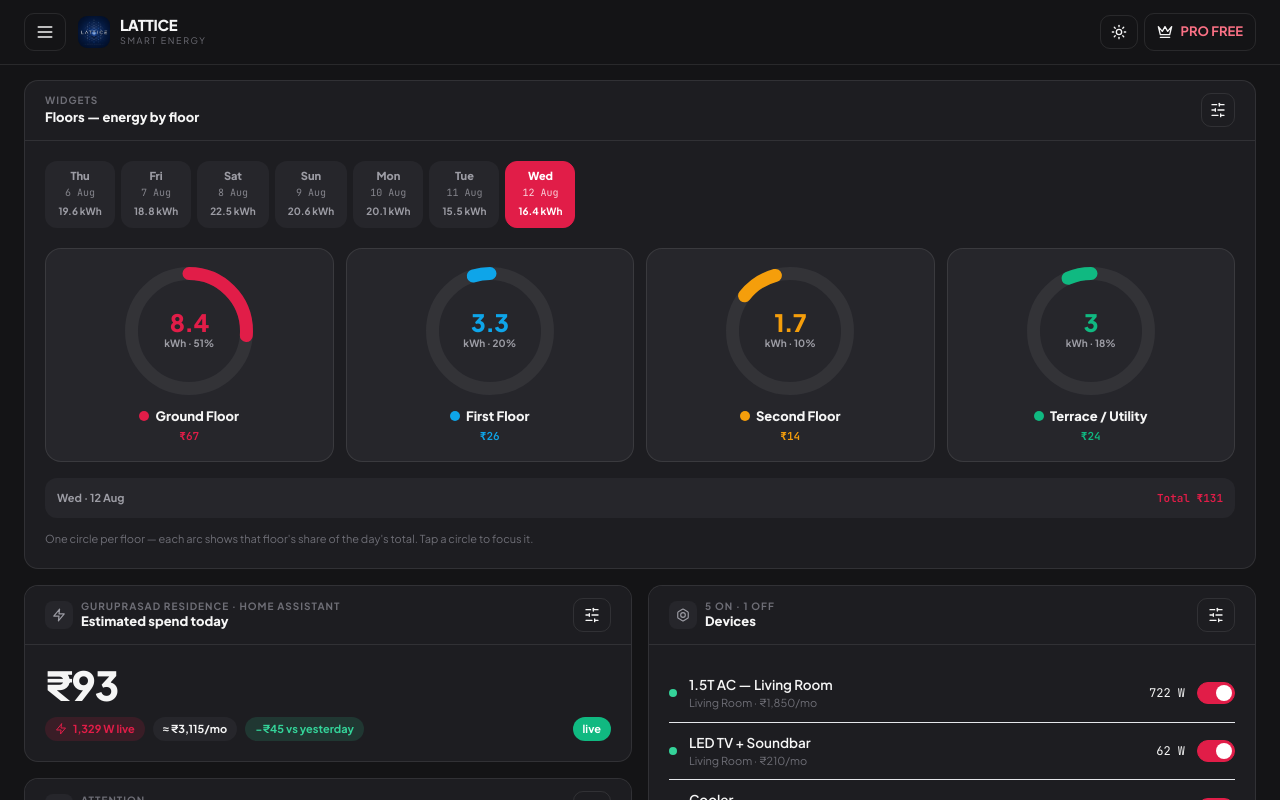
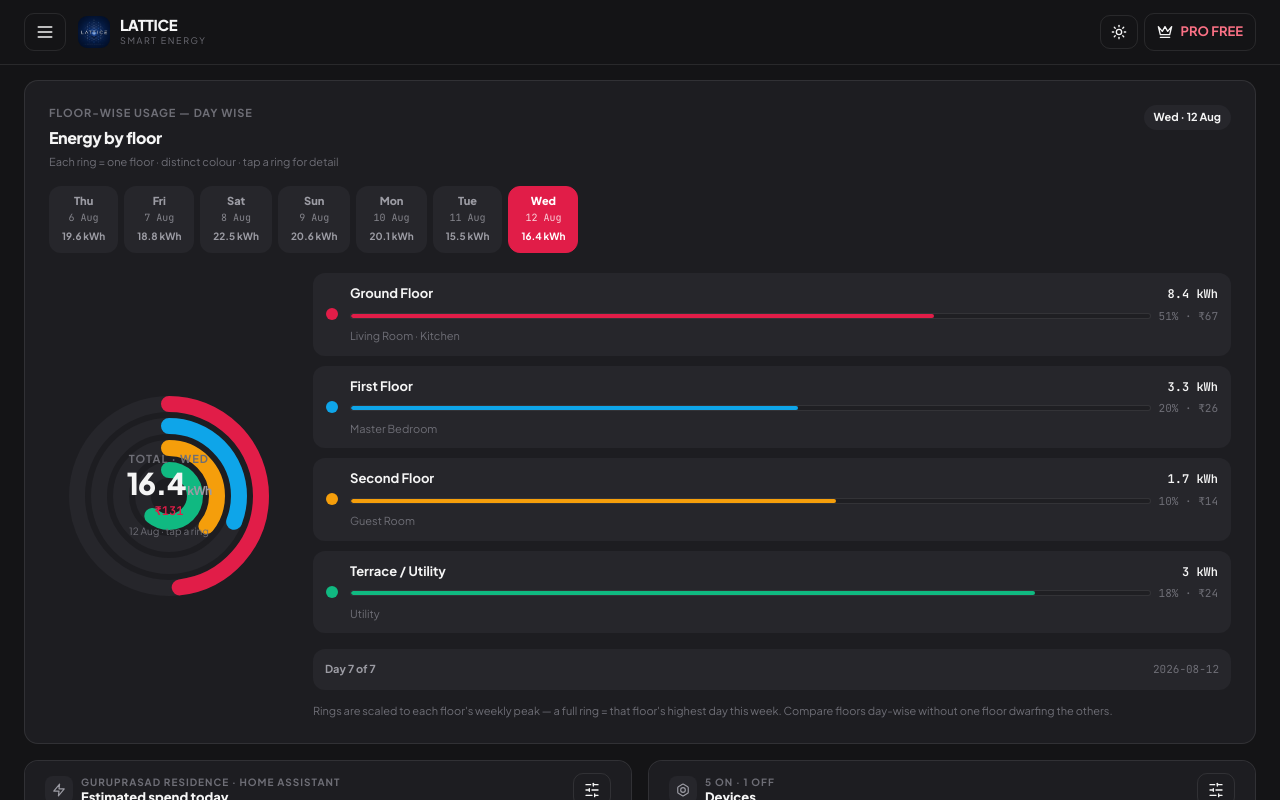
Before and after one commit to dudeling-codebot/Lattice--Opensource, a React (Vite) app: page /#/ in a window 1280 px wide. Shown: the top 800 px of the page. Built offline with nearby package versions, Linux system fonts and the light colour scheme.

Commit message:
fix: floors as single concentric widget with per-floor highlight, fix Utility room toggle to handle paused washing machine

```diff
--- a/src/components/FloorCircular.jsx
+++ b/src/components/FloorCircular.jsx
@@ -1,61 +1,5 @@
 import { useState, useMemo } from 'react';
 import { FLOORS, FLOOR_DAILY_RECORDS } from '../data/mockData.js';
-
-const SIZE = 132;
-const STROKE = 13;
-const R = (SIZE - STROKE) / 2 - 2;
-const CIRC = 2 * Math.PI * R;
-
-function FloorRing({ floor, kwh, cost, total, focused, selected, onSelect }) {
-  const pct = total > 0 ? Math.round((kwh / total) * 100) : 0;
-  const dim = selected && !focused ? 0.35 : 1;
-  const arc = Math.max(0.035 * CIRC, kwh * (CIRC / Math.max(total, 1)));
-
-  return (
-    <button
-      onClick={() => onSelect(focused ? null : floor.id)}
-      className="flex flex-col items-center gap-2.5 rounded-2xl p-4 border transition-all"
-      style={{
-        background: focused ? floor.soft : 'var(--surface-2)',
-        borderColor: focused ? floor.color : 'var(--border)',
-        opacity: dim,
-      }}
-    >
-      <div className="relative" style={{ width: SIZE, height: SIZE }}>
-        <svg width={SIZE} height={SIZE} viewBox={`0 0 ${SIZE} ${SIZE}`} className="block">
-          {/* track */}
-          <circle cx={SIZE / 2} cy={SIZE / 2} r={R} fill="none" stroke="rgba(255,255,255,0.06)" strokeWidth={STROKE} />
-          {/* value arc */}
-          <circle
-            cx={SIZE / 2}
-            cy={SIZE / 2}
-            r={R}
-            fill="none"
-            stroke={floor.color}
-            strokeWidth={focused ? STROKE + 2 : STROKE}
-            strokeLinecap="round"
-            strokeDasharray={`${arc} ${CIRC}`}
-            strokeDashoffset={CIRC * 0.25}
-            transform={`rotate(-90 ${SIZE / 2} ${SIZE / 2})`}
-            style={{ transition: 'stroke-dasharray 0.4s ease, stroke-width 0.15s ease' }}
-          />
-        </svg>
-        <div className="absolute inset-0 flex flex-col items-center justify-center text-center">
-          <p className="text-[24px] font-black leading-none tracking-tight" style={{ color: floor.color }}>{kwh}</p>
-          <p className="text-[10px] font-bold text-muted mt-0.5">kWh · {pct}%</p>
-        </div>
-      </div>
-
-      <div className="w-full text-center">
-        <p className="text-[13px] font-extrabold truncate flex items-center justify-center gap-1.5">
-          <span className="w-2.5 h-2.5 rounded-full shrink-0" style={{ background: floor.color }} />
-          {floor.name}
-        </p>
-        <p className="text-[11px] font-mono font-bold mt-0.5" style={{ color: floor.color }}>₹{cost?.toLocaleString('en-IN') ?? cost}</p>
-      </div>
-    </button>
-  );
-}
 
 export default function FloorCircular() {
   const [dayIdx, setDayIdx] = useState(FLOOR_DAILY_RECORDS.length - 1);
@@ -63,19 +7,50 @@ export default function FloorCircular() {
 
   const days = FLOOR_DAILY_RECORDS;
   const selectedDay = days[dayIdx];
+
+  // max per floor across all days for normalisation (so rings have comparable arc length)
+  const maxPerFloor = useMemo(() => {
+    const m = {};
+    FLOORS.forEach(f => {
+      m[f.id] = Math.max(...days.map(d => d.floors[f.id].kwh), 1);
+    });
+    return m;
+  }, [days]);
+
+  const size = 240;
+  const center = size / 2;
+  const ringWidth = 16;
+  const gap = 6;
+  // radii from outer to inner
+  const baseRadius = 92;
+
   const total = selectedDay.totalKwh;
+  const focal = selectedFloor ? FLOORS.find(f => f.id === selectedFloor) : null;
+  const focalData = selectedFloor ? selectedDay.floors[selectedFloor] : null;
+  const focalPct = focalData ? Math.round((focalData.kwh / total) * 100) : 0;
 
   return (
+    <div className="card p-5 sm:p-6">
+      <div className="flex items-start justify-between gap-3 mb-4">
         <div>
+          <p className="label">Floor-wise usage — day wise</p>
+          <h3 className="text-[16px] font-extrabold tracking-tight mt-1">Energy by floor</h3>
+          <p className="text-[11px] text-faint mt-1">Each ring = one floor · distinct colour · tap a ring for detail</p>
+        </div>
+        <span className="hidden sm:inline-flex chip shrink-0" style={{ background: 'var(--surface-2)' }}>
+          {selectedDay.label} · {selectedDay.dateLabel}
+        </span>
+      </div>
+
       {/* Day selector */}
-      <div className="flex gap-1.5 overflow-x-auto pb-3 -mx-1 px-1" style={{ scrollbarWidth: 'thin' }}>
+      <div className="flex gap-1.5 overflow-x-auto pb-3 -mx-1 px-1 scrollbar-thin" style={{ scrollbarWidth: 'thin' }}>
         {days.map((d, i) => {
           const active = i === dayIdx;
           return (
             <button
               key={d.iso}
               onClick={() => setDayIdx(i)}
-              className="shrink-0 rounded-xl px-3 py-2 text-center min-w-[70px] transition-all border"
+              className="shrink-0 rounded-xl px-3 py-2 text-center min-w-[64px] transition-all border"
               style={{
                 background: active ? 'var(--accent)' : 'var(--surface-2)',
                 color: active ? '#fff' : 'var(--text-muted)',
@@ -90,30 +65,119 @@ export default function FloorCircular() {
         })}
       </div>
 
-      {/* One distinct circle per floor */}
-      <div className="grid grid-cols-2 md:grid-cols-2 lg:grid-cols-4 gap-3 mt-2">
-        {FLOORS.map(floor => (
-          <FloorRing
-            key={floor.id}
-            floor={floor}
-            kwh={selectedDay.floors[floor.id].kwh}
-            cost={selectedDay.floors[floor.id].cost}
-            total={total}
-            focused={selectedFloor === floor.id}
-            selected={selectedFloor}
-            onSelect={setSelectedFloor}
+      <div className="grid lg:grid-cols-[auto_1fr] gap-6 items-center mt-2">
+        {/* Circular rings */}
+        <div className="relative mx-auto" style={{ width: size, height: size }}>
+          <svg width={size} height={size} viewBox={`0 0 ${size} ${size}`} className="block">
+            {FLOORS.map((floor, idx) => {
+              const r = baseRadius - idx * (ringWidth + gap);
+              const circ = 2 * Math.PI * r;
+              const max = maxPerFloor[floor.id];
+              const cur = selectedDay.floors[floor.id].kwh;
+              const pct = Math.max(0.08, cur / max); // at least 8% visible
+              const dash = pct * circ;
+              const isSelected = selectedFloor === floor.id;
+              const dim = selectedFloor && !isSelected ? 0.32 : 1;
+              return (
+                <g key={floor.id} style={{ opacity: dim, cursor: 'pointer', transition: 'opacity 0.2s' }} onClick={() => setSelectedFloor(isSelected ? null : floor.id)}>
+                  {/* track */}
+                  <circle
+                    cx={center}
+                    cy={center}
+                    r={r}
+                    fill="none"
+                    stroke="var(--surface-2)"
+                    strokeWidth={ringWidth}
+                    strokeLinecap="round"
                   />
-        ))}
+                  {/* value arc */}
+                  <circle
+                    cx={center}
+                    cy={center}
+                    r={r}
+                    fill="none"
+                    stroke={floor.color}
+                    strokeWidth={isSelected ? ringWidth + 1 : ringWidth}
+                    strokeLinecap="round"
+                    strokeDasharray={`${dash} ${circ}`}
+                    strokeDashoffset={circ * 0.25}
+                    transform={`rotate(-90 ${center} ${center})`}
+                    style={{ transition: 'stroke-dasharray 0.5s ease, stroke-width 0.15s ease', filter: isSelected ? 'brightness(1.08)' : undefined }}
+                  />
+                </g>
+              );
+            })}
+          </svg>
+
+          {/* Center data */}
+          <div className="absolute inset-0 flex flex-col items-center justify-center px-6 text-center" style={{ pointerEvents: focal ? 'auto' : 'none' }}>
+            {focal ? (
+              <button onClick={() => setSelectedFloor(null)} className="flex flex-col items-center">
+                <span className="w-2.5 h-2.5 rounded-full mb-1.5" style={{ background: focal.color }} />
+                <p className="text-[11px] font-bold text-faint uppercase tracking-widest leading-none">{focal.name}</p>
+                <p className="text-[28px] font-extrabold leading-none mt-1 tracking-tight">{focalData.kwh}<span className="text-[12px] font-bold text-muted"> kWh</span></p>
+                <p className="text-[11px] font-mono text-muted mt-1">₹{focalData.cost} · {focalPct}% of day</p>
+                <p className="text-[10px] text-faint mt-1">{selectedDay.label}, {selectedDay.dateLabel}</p>
+                <p className="text-[10px] font-bold mt-2" style={{ color: focal.color }}>Tap to see total ↺</p>
+              </button>
+            ) : (
+              <div className="flex flex-col items-center">
+                <p className="text-[11px] font-bold text-faint uppercase tracking-widest leading-none">Total · {selectedDay.label}</p>
+                <p className="text-[30px] font-extrabold leading-none mt-1 tracking-tight">{total}<span className="text-[12px] font-bold text-muted"> kWh</span></p>
+                <p className="text-[12px] font-mono font-bold mt-1" style={{ color: 'var(--accent)' }}>₹{selectedDay.totalCost}</p>
+                <p className="text-[10px] text-faint mt-1">{selectedDay.dateLabel} · tap a ring</p>
+              </div>
+            )}
+          </div>
         </div>
 
-      <div className="mt-4 flex flex-wrap items-center justify-between gap-2 rounded-xl p-3" style={{ background: 'var(--surface-2)' }}>
-        <span className="text-[11px] font-bold text-muted">{selectedDay.label} · {selectedDay.dateLabel}</span>
-        <span className="text-[11px] font-mono font-bold" style={{ color: 'var(--accent)' }}>Total ₹{selectedDay.totalCost.toLocaleString('en-IN')}</span>
+        {/* Legend + day-wise table */}
+        <div className="min-w-0">
+          <div className="space-y-2.5">
+            {FLOORS.map(floor => {
+              const d = selectedDay.floors[floor.id];
+              const pct = Math.round((d.kwh / total) * 100);
+              const max = maxPerFloor[floor.id];
+              const isSelected = selectedFloor === floor.id;
+              return (
+                <button
+                  key={floor.id}
+                  onClick={() => setSelectedFloor(isSelected ? null : floor.id)}
+                  className="w-full text-left flex items-center gap-3 rounded-xl px-3 py-2.5 border transition-all"
+                  style={{
+                    background: isSelected ? floor.soft : 'var(--surface-2)',
+                    borderColor: isSelected ? floor.color : 'transparent',
+                  }}
+                >
+                  <span className="w-3 h-3 rounded-full shrink-0" style={{ background: floor.color }} />
+                  <span className="flex-1 min-w-0">
+                    <span className="flex items-baseline justify-between gap-2">
+                      <span className="text-[13px] font-bold truncate">{floor.name}</span>
+                      <span className="text-[12px] font-mono font-bold shrink-0">{d.kwh} kWh</span>
+                    </span>
+                    <span className="flex items-center gap-2 mt-1">
+                      <span className="flex-1 h-1.5 rounded-full overflow-hidden" style={{ background: 'rgba(0,0,0,0.18)', border: '1px solid var(--border)' }}>
+                        <span className="block h-full rounded-full" style={{ width: `${(d.kwh / max) * 100}%`, background: floor.color }} />
+                      </span>
+                      <span className="text-[11px] font-mono text-faint shrink-0">{pct}% · ₹{d.cost}</span>
+                    </span>
+                    <span className="text-[11px] text-faint truncate block mt-1">{floor.rooms.length ? floor.rooms.join(' · ') : 'Sensors & utility'}</span>
+                  </span>
+                </button>
+              );
+            })}
+          </div>
+
+          <div className="mt-4 rounded-xl p-3 flex items-center justify-between" style={{ background: 'var(--surface-2)' }}>
+            <span className="text-[11px] font-bold text-muted">Day {days.indexOf(selectedDay) + 1} of {days.length}</span>
+            <span className="text-[11px] font-mono text-faint">{selectedDay.iso}</span>
           </div>
 
           <p className="text-[11px] text-faint leading-relaxed mt-3">
-        One circle per floor — each arc shows that floor's share of the day's total. Tap a circle to focus it.
+            Rings are scaled to each floor's weekly peak — a full ring = that floor's highest day this week. Compare floors day-wise without one floor dwarfing the others.
           </p>
+        </div>
+      </div>
     </div>
   );
 }
--- a/src/pages/Dashboard.jsx
+++ b/src/pages/Dashboard.jsx
@@ -94,33 +94,9 @@ export default function Dashboard() {
       {/* Natural grid — items fill available width, no inner scrollbars. Page scrolls normally. */}
       <div className="grid grid-cols-1 xl:grid-cols-12 gap-4 items-start">
 
-        {/* Floors — full-width hero, one distinct circle per floor */}
+        {/* Floors — one widget with concentric circles, highlight per floor */}
         <div className="xl:col-span-12">
-          <div className="card relative overflow-hidden flex flex-col">
-            <div className="flex items-center justify-between px-5 py-3" style={{ borderBottom: '1px solid var(--border)' }}>
-              <div>
-                <p className="text-[10px] font-bold tracking-widest uppercase text-faint">Widgets</p>
-                <p className="text-[13px] font-extrabold">Floors — energy by floor</p>
-              </div>
-              <button onClick={()=>setWidgetDrawer(widgetDrawer==='floors'?null:'floors')} className="btn btn-ghost !p-2"><SlidersHorizontal className="w-4 h-4" /></button>
-            </div>
-            <div className="p-5">
-              <FloorCircular />
-            </div>
-            {widgetDrawer==='floors' && (
-              <div className="absolute inset-0 z-10 flex">
-                <div className="flex-1 bg-black/40 backdrop-blur-sm" onClick={()=>setWidgetDrawer(null)} />
-                <div className="w-[78%] max-w-[320px] h-full overflow-auto p-4 shadow-2xl" style={{ background: 'var(--surface)', borderLeft:'1px solid var(--border)'}}>
-                  <div className="flex items-center justify-between mb-3">
-                    <p className="font-extrabold text-[13px]">Floors — help</p>
-                    <button onClick={()=>setWidgetDrawer(null)} className="btn btn-ghost !p-1.5"><X className="w-4 h-4"/></button>
-                  </div>
-                  <p className="text-[12px] text-muted leading-relaxed">One circle per floor, each with its own colour. The arc shows that floor's share of the day's total — tap a circle to focus, use the day chips to step through the week. Full floor logbook is in Logbook → Floors.</p>
-                  <Link to="/logbook" onClick={()=>setWidgetDrawer(null)} className="btn btn-primary w-full justify-center mt-3">Open Logbook →</Link>
-                </div>
-              </div>
-            )}
-          </div>
+          <FloorCircular />
         </div>
 
         {/* Left column */}
```
Also changed, not shown: src/context/EnergyContext.jsx (+17 -6 lines), 2 other files (tests, documents, lock files or other folders). Lines whose indentation alone changed are shown as unchanged.
